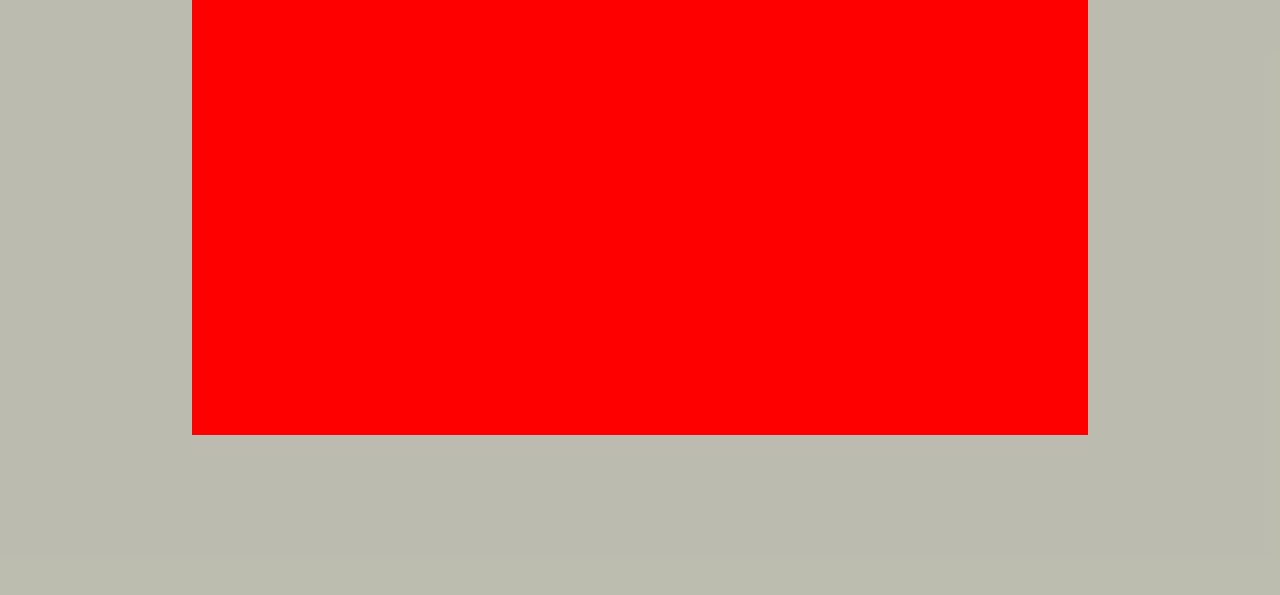
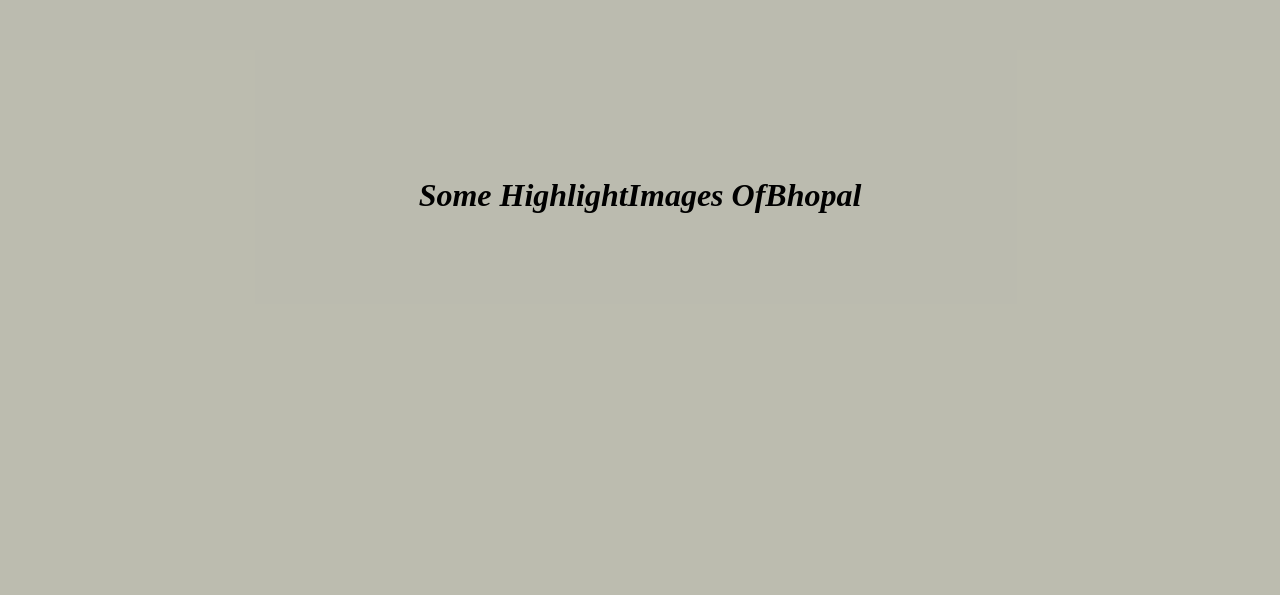
Before and after one commit to 1234567890970/Image-Warmup, a plain HTML site: page index.html in a window 1280 px wide. Shown: the part 205-800 px from the top of the page. Drawn offline with nearby package versions, Linux system fonts and the light colour scheme.

Commit message:
Randome Images Appeared

```diff
--- a/index.html
+++ b/index.html
@@ -3,7 +3,7 @@
   <head>
     <meta charset="UTF-8" />
     <meta name="viewport" content="width=device-width, initial-scale=1.0" />
-    <title>Document</title>
+    <title>Randome Images Mousemove</title>
     <link rel="stylesheet" href="style.css" />
   </head>
   <body>
@@ -23,7 +23,11 @@
           <a href=""> <i class="ri-shopping-cart-2-line"></i></a>
         </div>
       </div>
-      <div class="center"></div>
+      <div class="center df">
+        <h1><b><i>Some Highlight</i></b></h1> <br>
+        <h1><b><i>Images Of</i></b></h1>
+        <h1><b><i>Bhopal</i></b></h1>
+      </div>
     </div>
     <script
       src="https://cdnjs.cloudflare.com/ajax/libs/gsap/3.12.2/gsap.min.js"
--- a/script.js
+++ b/script.js
@@ -17,16 +17,17 @@
         div.classList.add('imagediv')
         div.style.left = dets.clientX + 'px' ;
         div.style.top = dets.clientY+ 'px' ;
-        var myImages= ["https://images.unsplash.com/photo-1694537745700-b4a03c2a9043?ixlib=rb-4.0.3&ixid=M3wxMjA3fDB8MHxlZGl0b3JpYWwtZmVlZHw1fHx8ZW58MHx8fHx8&auto=format&fit=crop&w=500&q=60","https://media.istockphoto.com/id/1311345562/photo/ancient-buddhist-temple-at-sanchi-madhya-pradesh-ind.jpg?s=2048x2048&w=is&k=20&c=Qn3mAHpKvpiPSjphIIo48TVVuagj81bPif4a540aIps=","https://images.pexels.com/photos/1648377/pexels-photo-1648377.jpeg?auto=compress&cs=tinysrgb&dpr=1&w=500",
+        var myImages= ["https://images.unsplash.com/photo-1694537745700-b4a03c2a9043?ixlib=rb-4.0.3&ixid=M3wxMjA3fDB8MHxlZGl0b3JpYWwtZmVlZHw1fHx8ZW58MHx8fHx8&auto=format&fit=crop&w=500&q=60","https://media.istockphoto.com/id/511119796/photo/moti-masjid-pearl-mosque-bhopal-india.jpg?s=2048x2048&w=is&k=20&c=0HaIyC1DAUy51eM471zJt8jDr6HVrPOJ5OKCLGHauwI=","https://media.istockphoto.com/id/1311345562/photo/ancient-buddhist-temple-at-sanchi-madhya-pradesh-ind.jpg?s=2048x2048&w=is&k=20&c=Qn3mAHpKvpiPSjphIIo48TVVuagj81bPif4a540aIps=","https://media.istockphoto.com/id/1511563813/photo/ayutthaya.jpg?s=2048x2048&w=is&k=20&c=HVExo_uLgSKsNQ94vHLQl8ZKbSjSkGixjjL7gBHh5sY=","https://media.istockphoto.com/id/511119796/photo/moti-masjid-pearl-mosque-bhopal-india.jpg?s=2048x2048&w=is&k=20&c=0HaIyC1DAUy51eM471zJt8jDr6HVrPOJ5OKCLGHauwI=",
+        "https://media.istockphoto.com/id/895671482/photo/sanchi-stupa-madhya-pradesh-india-ancient-buddhist-building-religion-mystery-carved-stone.jpg?s=2048x2048&w=is&k=20&c=HYgd-2EEVFvzjHzwaSd-FtPeWxgeVbDhRXTZAzE6Ddc=","https://media.istockphoto.com/id/1025923644/photo/yantra-temple-in-amarkantak-madhya-pradesh-india.jpg?s=2048x2048&w=is&k=20&c=lLV9FggUbH1n5_BC97a4AmcagPUDTfjn7CIw5s0IkpM=","https://media.istockphoto.com/id/520412453/photo/wat-yai-chai-mongkhon-ayutthaya-thailand.jpg?s=2048x2048&w=is&k=20&c=eK39gRTz8utbcjmX1nlqdBr2Hcmz1xlVQ0bzsR_ArDM=","https://media.istockphoto.com/id/1006781524/photo/remains-of-buddhist-temples-in-ayutthaya-thailand.jpg?s=612x612&w=0&k=20&c=Ci-whmOdDJJRJcG-Z5eSEOTGRmUssMkBCK9nETpjFgc=","https://media.istockphoto.com/id/1458684438/photo/historical-architecture-wat-yai-chai-mongkol-the-old-temple-in-ayutthaya-province-thailand.jpg?s=612x612&w=0&k=20&c=s3RyMmxLPr0SX-C3hDSyot3QTHypcyyfDr-XP_Htus4=","https://media.istockphoto.com/id/1458684438/photo/historical-architecture-wat-yai-chai-mongkol-the-old-temple-in-ayutthaya-province-thailand.jpg?s=612x612&w=0&k=20&c=s3RyMmxLPr0SX-C3hDSyot3QTHypcyyfDr-XP_Htus4=","https://media.istockphoto.com/id/464378515/photo/buddhist-temple-wat-yai-chai-mongkon.jpg?s=612x612&w=0&k=20&c=puragx5KKri3Y-DRmkudTORjp2pEqYxyWiKwvb8VUq0="
         ];
 
         var img = document.createElement("img");
 
         myImages.forEach(function(val,index){
-            console.log(val,index)
+            // console.log(val,index)
             if(rnd===index){
-                console.log("yeeeee" )
-                console.log(val)
+                // console.log("yeeeee" )
+                // console.log(val)
                 img.setAttribute("src", val)
             }
         })
--- a/style.css
+++ b/style.css
@@ -11,6 +11,11 @@ html,body{
         height: 100%;
         width: 100%;
         background-color: rgba(147, 147, 127, 0.623);
+}
+.df{
+    display: flex;
+    align-items: center;
+    justify-content: center;
 }
 .nav{
     height: 100px;
@@ -47,7 +52,7 @@ html,body{
     top: 50%;
     left: 50%;
     transform: translate(-50%,-50%);
-    background-color: red;
+    /* background-color: red; */
     overflow: hidden;
 }
 .imagediv{
@@ -55,7 +60,7 @@ html,body{
     width: 160px;
     position: absolute;
     overflow: hidden;
-    transform: rotate(50%);
+transform: rotate(8deg);
 }
 .imagediv img{
     height: 100%;
```
